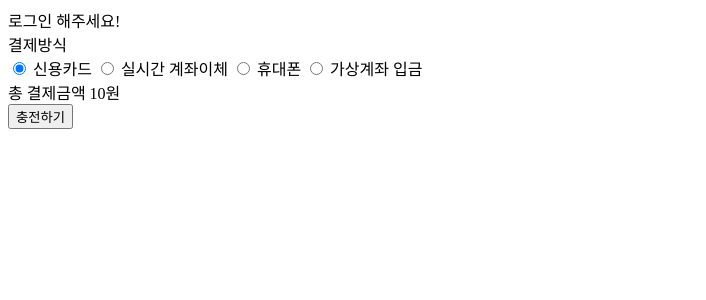
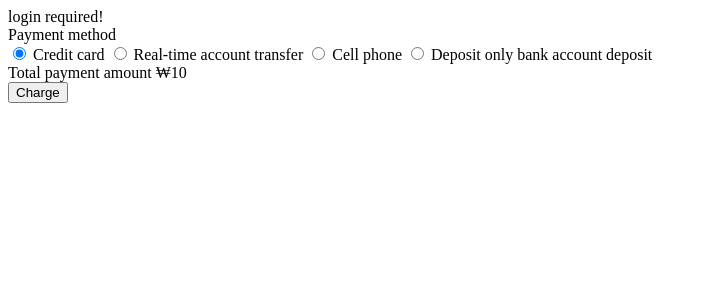
Before and after one commit to DIYGAME/iamport, a Django app: page /iamport_test/charge/ in a window 1280 px wide. Shown: the top 300 px of the page, without its empty margins (0-706 px from the left). Run offline with Django 3.2, Linux system fonts and the light colour scheme; parts of the project's set-up code (start-up, migrations or seed data) failed here and were passed over; some libraries are stand-ins or nearby versions.

Commit message:
add comments

```diff
--- a/django_app/iamport/models.py
+++ b/django_app/iamport/models.py
@@ -21,10 +21,11 @@ class Point(models.Model):
         return str(self.point)
 
 
+# PointTransaction Custom Manager
 class PointTransactionManager(models.Manager):
     def create_new(self, user, amount, type, success=None, transaction_status=None):
         if not user:
-            raise ValueError("유저가 확인되지 않습니다.")
+            raise ValueError("The user is not verified.")
         short_hash = hashlib.sha1(str(random.random()).encode()).hexdigest()[:2]
         time_hash = hashlib.sha1(str(int(time.time())).encode()).hexdigest()[-3:]
         base = str(user.email).split("@")[0]
@@ -98,7 +99,7 @@ def new_point_trans_validation(sender, instance, created, *args, **kwargs):
         ).exists()
 
         if not v_trans or not r_trans:
-            raise ValueError("비정상적인 거래입니다.")
+            raise ValueError("It's an unusual deal.")
 
 
 post_save.connect(new_point_trans_validation, sender=PointTransaction)
--- a/django_app/iamport/views.py
+++ b/django_app/iamport/views.py
@@ -5,6 +5,7 @@ from django.views import View
 from .models import PointTransaction, Point
 
 
+# Insert billing information in db, Response merchant_id
 class PointCheckoutAjaxView(View):
     def post(self, request, *args, **kwargs):
         if not request.user.is_authenticated():
@@ -71,7 +72,7 @@ class PointImpAjaxView(View):
         else:
             return JsonResponse({}, status=401)
 
-
+# test page
 def charge_point(request):
     template = 'iamport/charge.html'
 
--- a/django_app/templates/iamport/charge.html
+++ b/django_app/templates/iamport/charge.html
@@ -21,25 +21,27 @@
                 var merchant_id = AjaxStoreTransaction(e, amount, type);
 
                 if (merchant_id !== '') {
+                    // iamport Request pay
                     IMP.request_pay({
                         pg: 'html5_inicis',
                         escrow: false,
                         digital: true,
                         pay_method: type,
                         merchant_uid: merchant_id,
-                        name: '포인트' + amount + '원 충전',
+                        name: 'point' + amount + 'Charge',
                         amount: amount
                     }, function (rsp) {
                         if (rsp.success) {
-                            var msg = '결제가 완료되었습니다.';
-                            msg += '고유ID : ' + rsp.imp_uid;
-                            msg += '상점 거래ID : ' + rsp.merchant_uid;
-                            msg += '결제 금액 : ' + rsp.paid_amount;
-                            msg += '카드 승인번호 : ' + rsp.apply_num;
+                            var msg = 'Your payment was successful.';
+                            msg += 'imp_uid : ' + rsp.imp_uid;
+                            msg += 'merchant_uid : ' + rsp.merchant_uid;
+                            msg += 'Amount of payment : ' + rsp.paid_amount;
+                            msg += 'Card Authorization Number : ' + rsp.apply_num;
+                            // point validation
                             ImpTransaction(e, rsp.merchant_uid, rsp.imp_uid, rsp.paid_amount);
                         } else {
-                            var msg = '결제에 실패하였습니다.';
-                            msg += '에러내용 : ' + rsp.error_msg;
+                            var msg = 'Payment failed.';
+                            msg += 'error message : ' + rsp.error_msg;
                             console.log(msg);
                         }
                     });
@@ -47,6 +49,7 @@
             });
         });
 
+        // Get merchant_id
         function AjaxStoreTransaction(e, amount, type) {
             e.preventDefault();
             var merchant_id = '';
@@ -69,16 +72,17 @@
                 console.log(jqXHR)
                 console.log(textStatuss)
                 if (jqXHR.status == 404) {
-                    alert("페이지가 존재하지 않습니다.");
+                    alert("page not found.");
                 } else if (jqXHR.status == 403) {
-                    alert("로그인 해주세요.");
+                    alert("login required");
                 } else {
-                    alert("문제가 발생했습니다. 다시 시도해주세요.");
+                    alert("Something went wrong. Please try again.");
                 }
             });
             return merchant_id;
         }
 
+        // point validation
         function ImpTransaction(e, merchant_id, imp_id, amount) {
             e.preventDefault();
             var request = $.ajax({
@@ -99,11 +103,11 @@
             request.fail(function (jqXHR, textStatus) {
                 console.log(jqXHR)
                 if (jqXHR.status == 404) {
-                    alert("페이지가 존재하지 않습니다.");
+                    alert("page not found.");
                 } else if (jqXHR.status == 403) {
-                    alert("로그인 해주세요.");
+                    alert("login required.");
                 } else {
-                    alert("문제가 발생했습니다. 다시 시도해주세요!");
+                    alert("Something went wrong. Please try again.");
                 }
             });
         }
@@ -111,39 +115,39 @@
 </head>
 <body>
 {% if user.is_authenticated %}
-    {{ user }}으로 접속되어 있습니다.
+    {{ user }} is connected.
 {% else %}
-    로그인 해주세요!
+    login required!
 {% endif %}
 
 <div class="charge-type">
     <div class="billing-title">
-        결제방식
+        Payment method
     </div>
     <div class="billing-radio">
         <label class="control control--radio">
             <input type="radio" name="type" value="card" checked="checked"/>
-            신용카드
+            Credit card
         </label>
         <label class="control control--radio">
             <input type="radio" name="type" value="trans"/>
-            실시간 계좌이체
+            Real-time account transfer
         </label>
         <label class="control control--radio">
             <input type="radio" name="type" value="phone"/>
-            휴대폰
+            Cell phone
         </label>
         <label class="control control--radio">
             <input type="radio" name="type" value="vbank"/>
-            가상계좌 입금
+            Deposit only bank account deposit
         </label>
     </div>
 </div>
 <div class="charge-total">
-    총 결제금액 <span id="total">10원</span>
+    Total payment amount <span id="total">₩10</span>
 </div>
 <div class="charge-click">
-    <button class="charge-button">충전하기</button>
+    <button class="charge-button">Charge</button>
 </div>
 </body>
 </html>
```
Also changed, not shown: django_app/iamport/iamport.py (+4 -4 lines).
